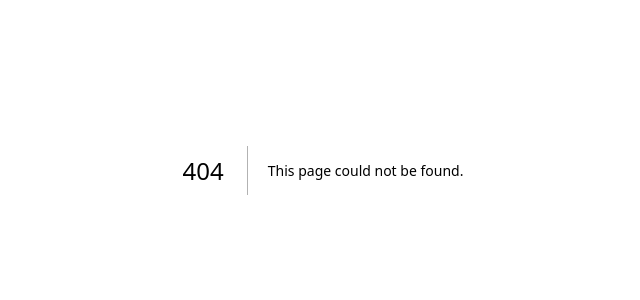
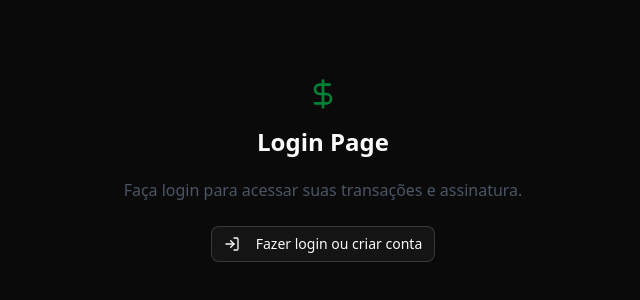
Before and after one commit to Richardy-Rodrigues/money-flow, a Next.js app: page /login in a window 1280 px wide. Before the commit this address had no page. Shown: the part 230-530 px from the top of the page, without its empty margins (317-957 px from the left). Built offline with nearby package versions, Linux system fonts and the light colour scheme.

Commit message:
feat: add login page

```diff
--- /dev/null
+++ b/app/login/page.tsx
@@ -0,0 +1,30 @@
+import { DollarSign, LogInIcon } from 'lucide-react'
+import { Button } from '../_components/ui/button'
+
+const LoginPage = () => {
+    return (
+        <div className="center flex flex-col items-center justify-center min-h-screen">
+            {/* Icon and Title */}
+            <div className="flex flex-col items-center space-y-4">
+                <DollarSign className="h-8 w-8 text-green-700" />
+                <h1 className="text-2xl font-bold">Login Page</h1>
+            </div>
+            {/* Description */}
+            <div className=''>
+                <p className="text-center text-gray-600 mt-5">
+                    Faça login para acessar suas transações e assinatura.
+                    <br />
+                </p>
+
+            </div>
+            {/* Login Button */}
+            <div className="center mt-6">
+                <Button variant  ='outline'>
+                    <LogInIcon className='mr-2' />
+                    Fazer login ou criar conta</Button>
+            </div>
+        </div>
+    )
+}
+
+export default LoginPage;
--- a/app/subscription/page.tsx
+++ b/app/subscription/page.tsx
@@ -1,5 +1,5 @@
-const Subscription = () => {
-    return <h1>Subscription Page</h1>;
+const SubscriptionPage = () => {
+    return <h1>SubscriptionPage Page</h1>;
 }
 
-export default Subscription;
+export default SubscriptionPage;
--- a/app/transactions/page.tsx
+++ b/app/transactions/page.tsx
@@ -1,5 +1,5 @@
-const Transactions = () => {
-    return <h1>Transactions Page</h1>;
+const TransactionsPage = () => {
+    return <h1>TransactionsPage Page</h1>;
 }
 
-export default Transactions;
+export default TransactionsPage;
```
